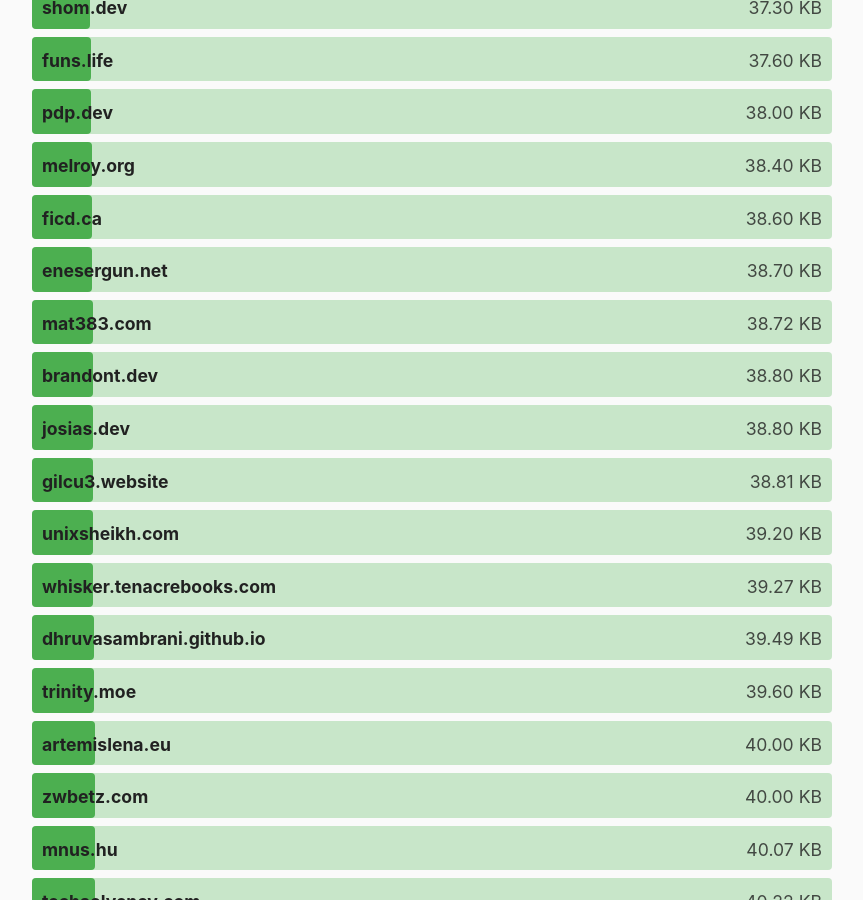
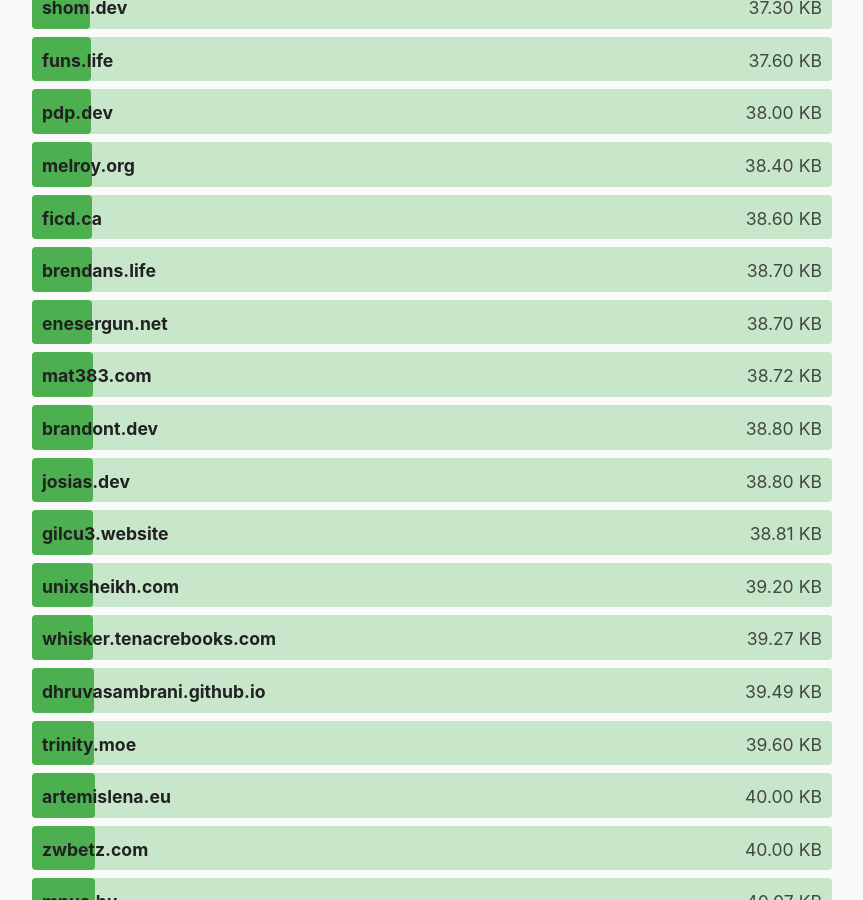
Before and after one commit to kevquirk/512kb.club, a Jekyll site: the page built from index.md, in a window 1280 px wide and 900 px high, scrolled down 16207 px. Shown: the whole window, without its empty margins (208-1071 px from the left). Built offline with Jekyll 4.4.1, drawn with Linux system fonts in a browser that asks for light colours; some of the changed text lies outside the part shown.

Commit message:
Update sites.yml

```diff
--- a/_data/sites.yml
+++ b/_data/sites.yml
@@ -705,7 +705,7 @@
 
 - domain: brendans.life
   url: https://brendans.life/
-  size: 81.64
+  size: 38.7
   last_checked: 2024-12-21
 
 - domain: brianjdevries.com
```
